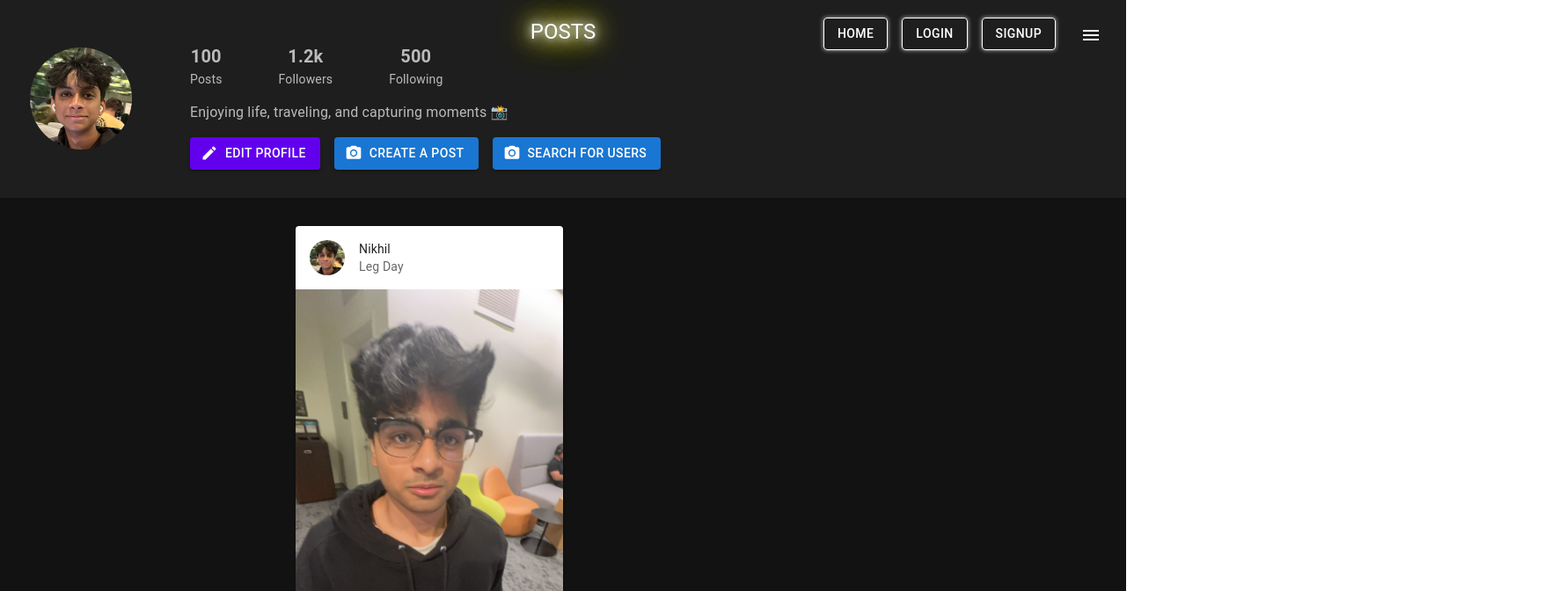
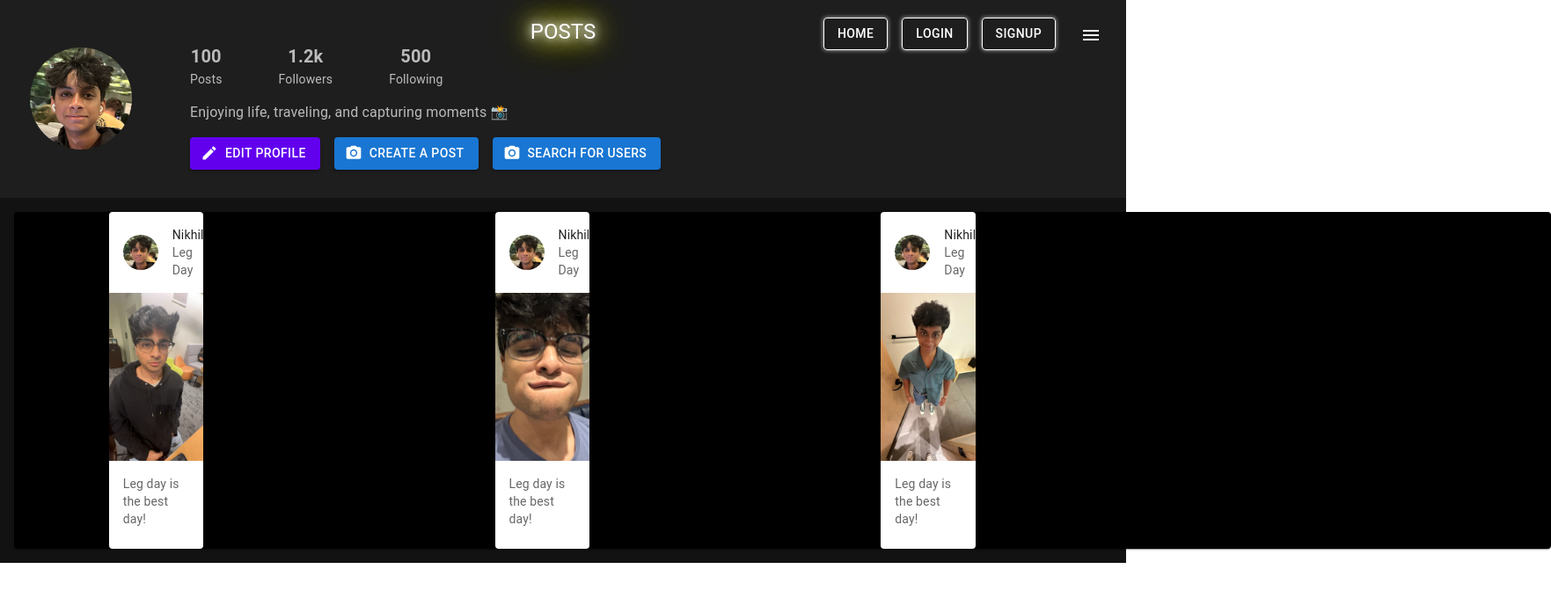
Before and after one commit to ngupta0843/CS35L-Final-Project, a React (Create React App) app in the folder client/: page /profile in a window 1280 px wide. Shown: the top 672 px of the page at 88% size, 1763 px wide, since content can reach past the window. Built offline with nearby package versions, Linux system fonts and the light colour scheme.

Commit message:
implemented grid into profile, there's a weird spacing between the posts that I can't figure out so the formatting is a bit wonky right now but when thats figured out then it should be good(?)

```diff
--- a/client/src/pages/UserProfile.css
+++ b/client/src/pages/UserProfile.css
@@ -66,7 +66,7 @@ body {
 
 /* User Profile Posts */
 .user-profile-posts {
-    padding: 2rem;
+    padding: 1rem;
     background-color: #121212; /* Same dark background as body */
 }
 
@@ -76,10 +76,11 @@ body {
 }
 
 .user-profile-posts .posts-container {
-    display: flex;
-    flex-wrap: wrap;
-    gap: 1rem;
-    justify-content: space-between;
+    display: grid;
+    gap: 0rem;
+    grid-template-columns: repeat(auto-fit, minmax(200px, 1fr));
+    justify-content: center;
+    align-items: start;
 }
 
 .user-profile-posts .post {
--- a/client/src/pages/forum-page/ForumPage.jsx
+++ b/client/src/pages/forum-page/ForumPage.jsx
@@ -23,7 +23,7 @@ function ForumPage() {
 
   return (
     <Box className="forum-page" sx={{ flex: 1, padding: 5, paddingLeft: 40 }}>
-      <Stack spacing={3}>
+      <Stack direction="row" spacing={3}>
         {posts.map((post, index) => (
           <Post
             post={post}
--- a/client/src/pages/profile.jsx
+++ b/client/src/pages/profile.jsx
@@ -14,6 +14,7 @@ import {
   Icon,
   Autocomplete,
   CircularProgress,
+  Card
 } from "@mui/material";
 import CloseFullscreenIcon from "@mui/icons-material/CloseFullscreen";
 import { Post } from "../components/posts/post";
@@ -288,12 +289,20 @@ const UserProfileHeader = ({ onCreatePostClick }) => {
 
 const UserProfilePosts = () => {
   return (
-    <Box className="user-profile-posts">
-      <Typography variant="h5" className="title">
+    <Box className="user-profile-posts" sx={{ width: '100%', padding: 2 }}>
+      <Typography variant="h5" className="title" sx={{ marginBottom: 2 }}>
         Posts
       </Typography>
-      <Stack className="posts-container">
+      <Card
+        sx={{
+          width:'140%',
+          backgroundColor: 'black',
+          color: 'white',
+          borderRadius: 1,
+        }}>
+      <Grid container spacing={1} justifyContent="flex-start">
         {posts.map((post, index) => (
+          <Grid item xs={12} sm={6} md={4} lg={3} key={index}>
             <Post
               key={index}
               username="Nikhil"
@@ -304,9 +313,12 @@ const UserProfilePosts = () => {
               user={{ profile_photo: profilePic, name: "Nikhil" }}
               size={"small"}
             />
+            </Grid>
         ))}
-      </Stack>
+      </Grid>
+      </Card>
     </Box>
+
   );
 };
 
```
Lines whose indentation alone changed are shown as unchanged.
